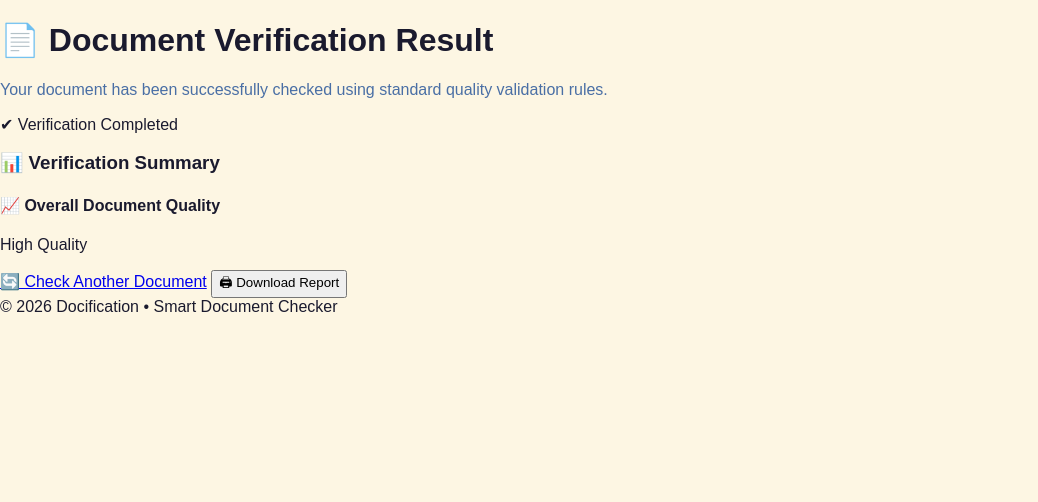
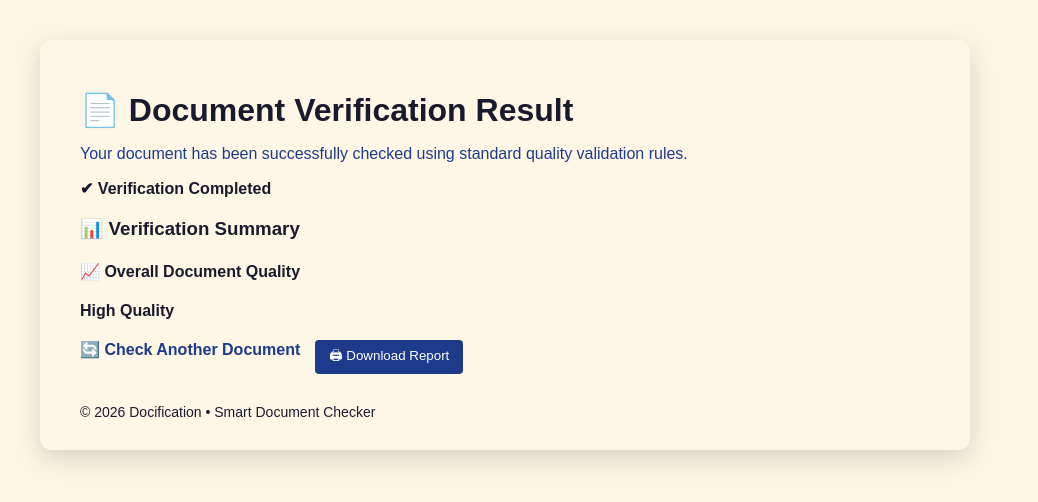
Before and after one commit to itsjaydwivedi-lang/smart-document-checker, a Flask app: template templates/result.html in a window 1280 px wide. Shown: the part 98-600 px from the top of the page, without its empty margins (0-1038 px from the left). Run offline with Flask 3, Linux system fonts and the light colour scheme; the template is opened without the code that fills it, so the values that code supplies are empty.

Commit message:
Update style.css

```diff
--- a/static/style.css
+++ b/static/style.css
@@ -118,3 +118,74 @@ select {
     padding: 10px 18px;
     border-radius: 6px;
 }
+/* RESULT PAGE BOX STYLING */
+
+.result-container {
+    padding: 40px;
+}
+
+.result-box {
+    max-width: 850px;
+    background: #fff7e6; /* vanilla cream */
+    padding: 30px 40px;
+    border-radius: 12px;
+    box-shadow: 0 8px 25px rgba(0, 0, 0, 0.15);
+}
+
+.result-box h1 {
+    margin-bottom: 10px;
+}
+
+.subtitle {
+    color: #1e3a8a;
+    margin-bottom: 15px;
+}
+
+.status-text {
+    font-weight: bold;
+    margin-bottom: 20px;
+}
+
+.report-list {
+    margin-left: 20px;
+    margin-bottom: 20px;
+}
+
+.report-list li {
+    margin: 8px 0;
+}
+
+.quality-text {
+    font-weight: bold;
+    margin-bottom: 20px;
+}
+
+.action-buttons {
+    display: flex;
+    gap: 15px;
+    margin-top: 20px;
+}
+
+.link-btn {
+    text-decoration: none;
+    color: #1e3a8a;
+    font-weight: bold;
+}
+
+.print-btn {
+    background: #1e3a8a;
+    color: white;
+    border: none;
+    padding: 6px 14px;
+    cursor: pointer;
+    border-radius: 4px;
+}
+
+.print-btn:hover {
+    opacity: 0.9;
+}
+
+.result-footer {
+    margin-top: 30px;
+    font-size: 14px;
+}
```
